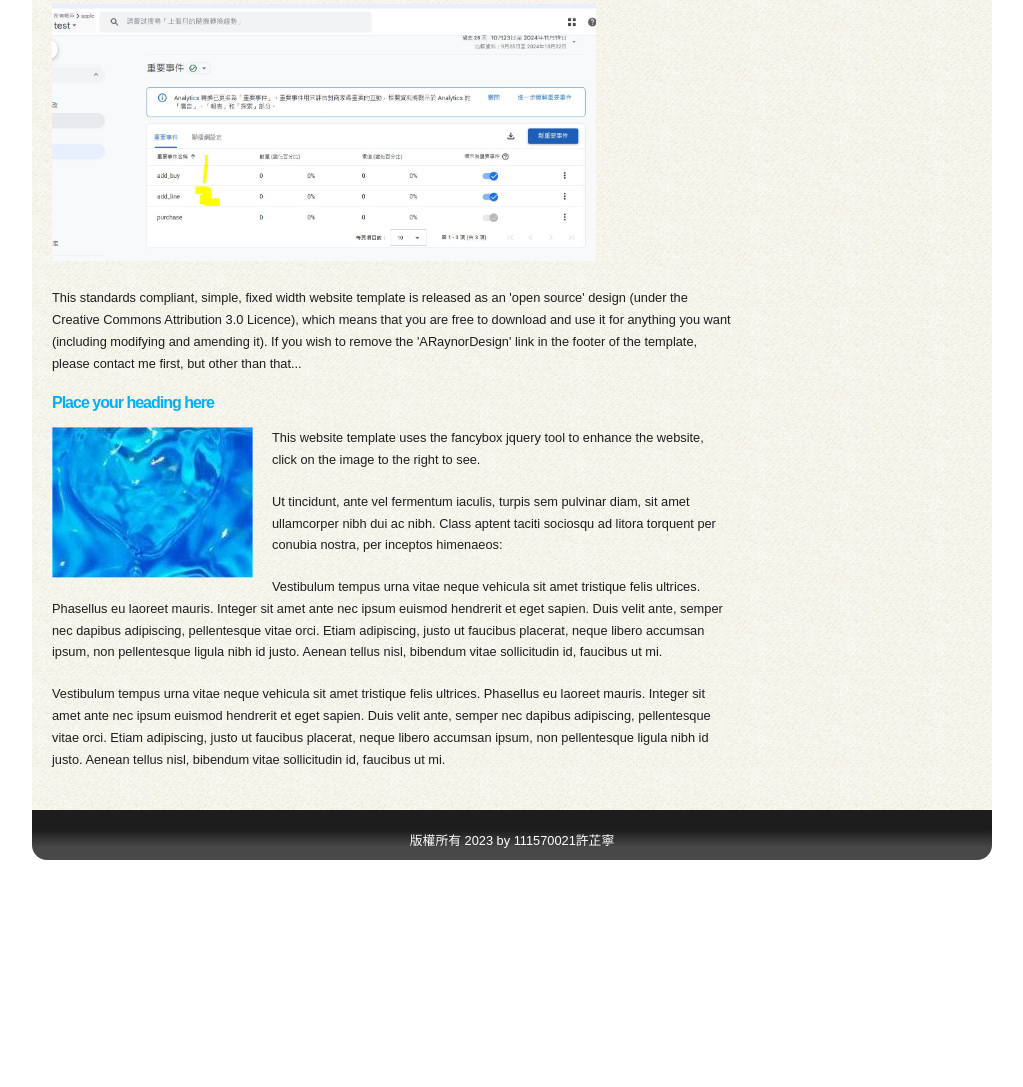
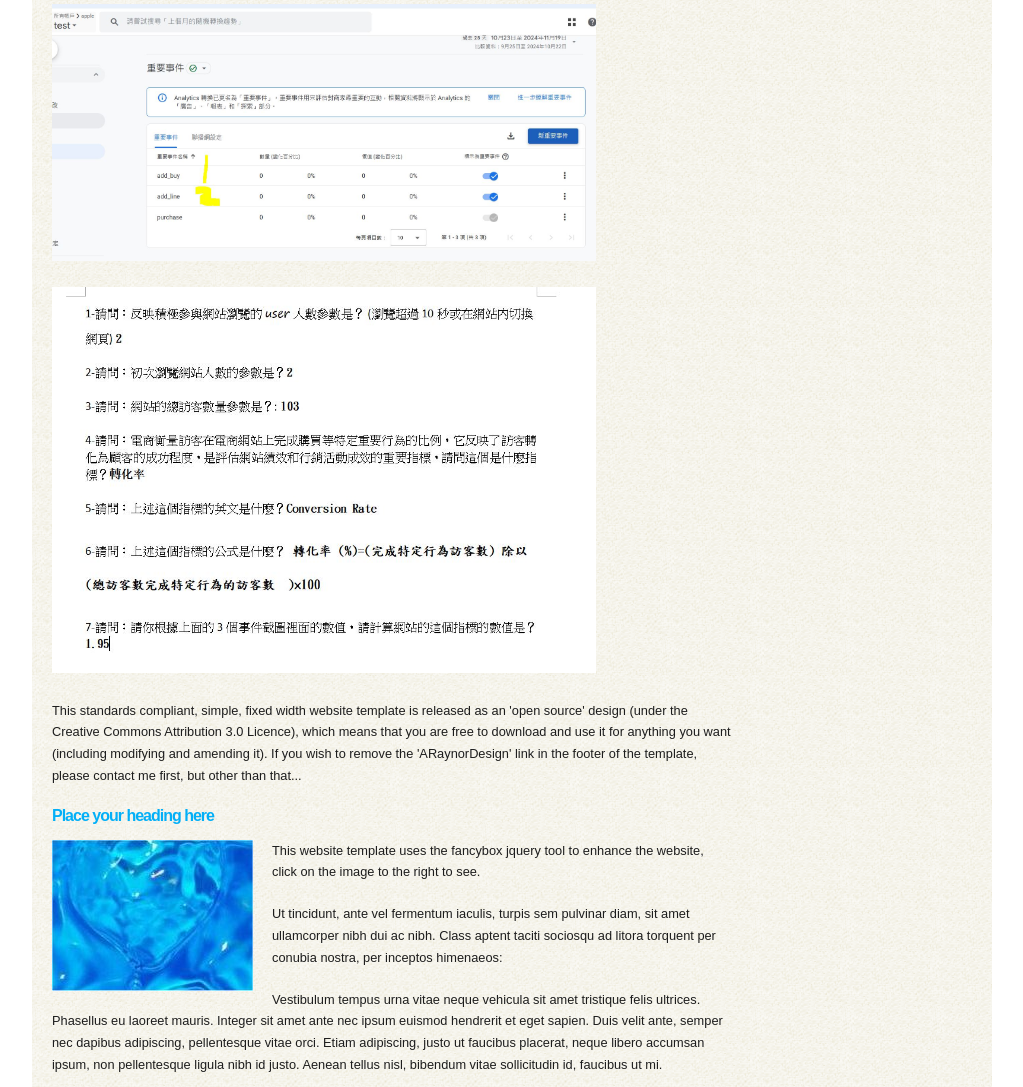
Before and after one commit to applehsuoogg/test, a plain HTML site: page a5.html in a window 1280 px wide. Shown: the part 1235-2322 px from the top of the page, without its empty margins (128-1151 px from the left). Before the commit the page ends 2095 px from the top, so only its background shows below. Drawn offline with Linux system fonts and the light colour scheme.

Commit message:
Add files via upload

```diff
--- a/a5.html
+++ b/a5.html
@@ -99,6 +99,11 @@
               <img src="images/ga03.JPG" width="80%">
 
           </p>
+          <p>
+            <img src="images/ga04.JPG" width="80%">
+
+        </p>
+
 
           <p>This standards compliant, simple, fixed width website template is released as an 'open source' design (under the Creative Commons Attribution 3.0 Licence), which means that you are free to download and use it for anything you want (including modifying and amending it). If you wish to remove the 'ARaynorDesign' link in the footer of the template, please contact me first, but other than that...</p>
           <h3>Place your heading here</h3>
```
Also changed, not shown: images/ga04.JPG (added).
